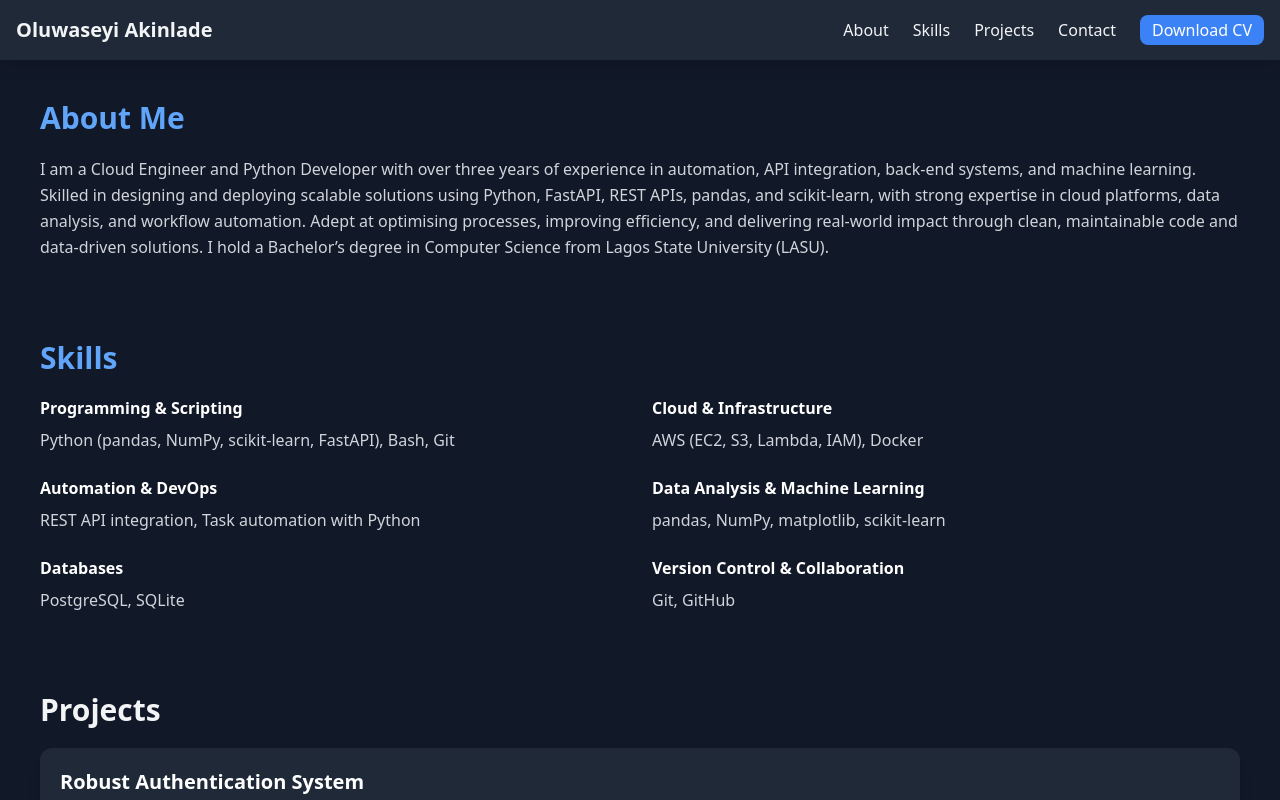
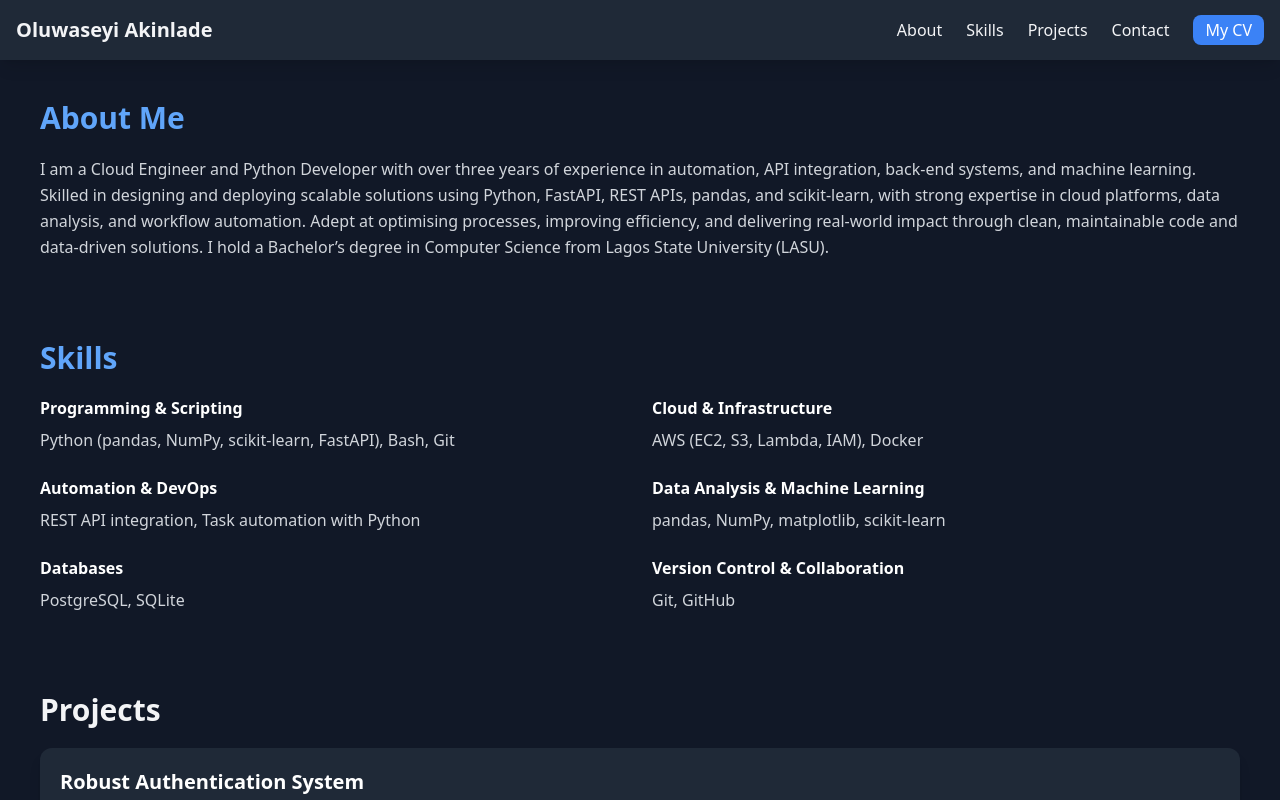
Before and after one commit to Seyi-Peter/Portfolio, a plain HTML site: page index.html in a window 1280 px wide. Shown: the top 800 px of the page. Drawn offline with nearby package versions, Linux system fonts and the light colour scheme.

Commit message:
first commit..

```diff
--- a/index.html
+++ b/index.html
@@ -21,7 +21,7 @@
           <a href="OLUWASEYI AKINLADE CV.pdf"
              download
              class="bg-blue-500 px-3 py-1 rounded-lg text-white hover:bg-blue-600">
-             Download CV
+             My CV
           </a>
         </li>
       </ul>
```
